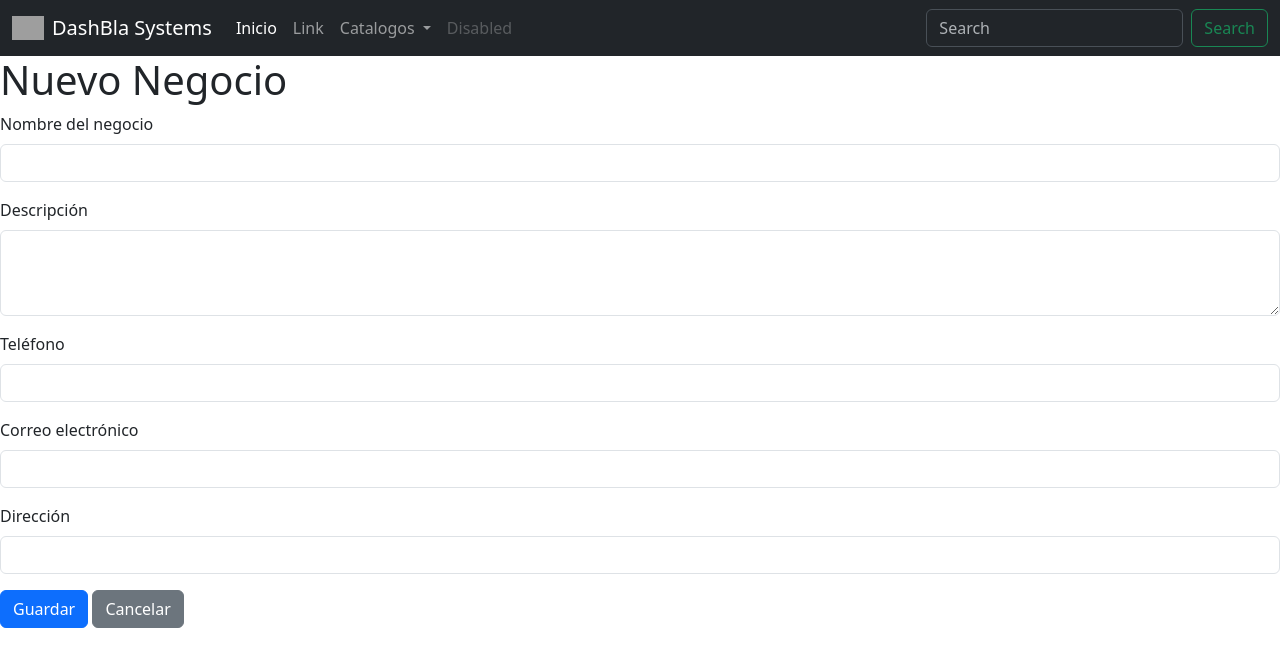
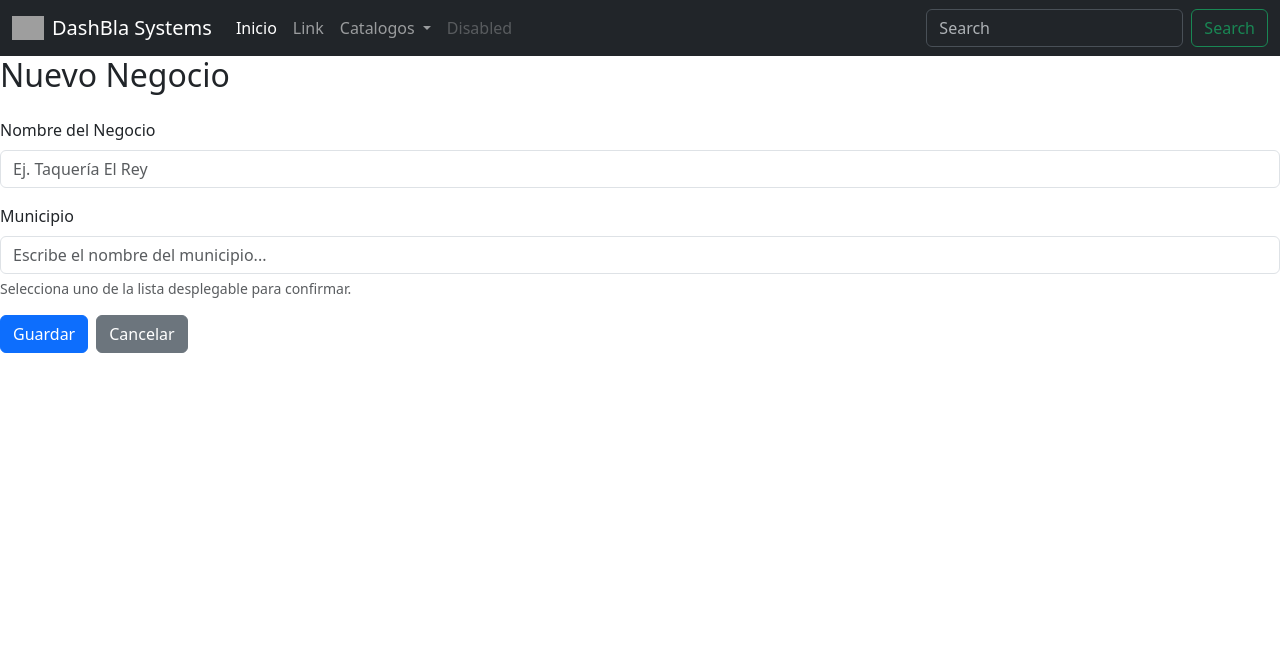
Before and after one commit to TheVampi/negocio-prograweb, a PHP site: page /admin/negocio.php?accion=crear in a window 1280 px wide. Shown: the top 667 px of the page. Run offline with PHP 8.4, Linux system fonts and the light colour scheme; data that the repository does not hold is empty; grey boxes are pictures that could not be loaded.

Commit message:
Correcciones y crud funcionando de acuerdo a clase 02/03/2026

```diff
--- a/src/negocio/admin/models/negocio.php
+++ b/src/negocio/admin/models/negocio.php
@@ -4,7 +4,10 @@ require_once(__DIR__."/../sistema.class.php");
 class Negocio extends Sistema{
     function leer(){
         $this->conectar();
-        $sql = "select * from negocio order by negocio";
+        $sql = "select n.id_negocio, n.negocio, m.municipio
+                from negocio n
+                left join municipio m on n.id_municipio = m.id_municipio
+                order by n.negocio";
         $stmt = $this->db->prepare($sql);
         $stmt->execute();
         $negocios = $stmt->fetchAll(PDO::FETCH_ASSOC);
@@ -19,16 +22,21 @@ class Negocio extends Sistema{
         $negocio = $stmt->fetch(PDO::FETCH_ASSOC);
         return $negocio;
     }
+    function obtenerMunicipios(){
+        $this->conectar();
+        $sql = "select id_municipio, municipio from municipio order by municipio";
+        $stmt = $this->db->prepare($sql);
+        $stmt->execute();
+        $municipios = $stmt->fetchAll(PDO::FETCH_ASSOC);
+        return $municipios;
+    }
     function crear($data){
         $this->conectar();
-        $sql = "insert into negocio(negocio, descripcion, telefono, correo, direccion)
-                values (:negocio, :descripcion, :telefono, :correo, :direccion)";
+        $sql = "insert into negocio(negocio, id_municipio)
+                values (:negocio, :id_municipio)";
         $stmt = $this->db->prepare($sql);
-        $stmt->bindParam(":negocio",     $data['negocio'],     PDO::PARAM_STR);
-        $stmt->bindParam(":descripcion", $data['descripcion'], PDO::PARAM_STR);
-        $stmt->bindParam(":telefono",    $data['telefono'],    PDO::PARAM_STR);
-        $stmt->bindParam(":correo",      $data['correo'],      PDO::PARAM_STR);
-        $stmt->bindParam(":direccion",   $data['direccion'],   PDO::PARAM_STR);
+        $stmt->bindParam(":negocio",      $data['negocio'],      PDO::PARAM_STR);
+        $stmt->bindParam(":id_municipio", $data['id_municipio'], PDO::PARAM_INT);
         $resultado = $stmt->execute();
         $cantidad = $stmt->rowCount();
         return $cantidad;
--- a/src/negocio/admin/negocio.php
+++ b/src/negocio/admin/negocio.php
@@ -7,6 +7,7 @@ $app = new Negocio();
 
 $id = (isset($_GET['id']))?$_GET['id']:null;
 $accion = (isset($_GET['accion']))?$_GET['accion']:null;
+$municipios = $app->obtenerMunicipios();
 
 include_once(__DIR__.'/views/header.php');
 
@@ -14,11 +15,8 @@ switch($accion){
     case 'crear':
         if(isset($_POST['negocio'])){
             $data = [
-                "negocio"     => $_POST['negocio'],
-                "descripcion" => $_POST['descripcion'],
-                "telefono"    => $_POST['telefono'],
-                "correo"      => $_POST['correo'],
-                "direccion"   => $_POST['direccion']
+                "negocio"      => $_POST['negocio'],
+                "id_municipio" => $_POST['id_municipio']
             ];
             $cantidad = $app->crear($data);
             if ($cantidad){
--- a/src/negocio/admin/views/negocio/formulario_crear.php
+++ b/src/negocio/admin/views/negocio/formulario_crear.php
@@ -1,25 +1,70 @@
-<h1>Nuevo Negocio</h1>
-<form action="negocio.php?accion=crear" method="POST">
+<h2 class="mb-4">Nuevo Negocio</h2>
+
+<div class="form-section">
+    <form action="negocio.php?accion=crear" method="POST" id="form-negocio">
+
         <div class="mb-3">
-        <label for="negocio" class="form-label">Nombre del negocio</label>
-        <input type="text" class="form-control" name="negocio" id="negocio" required>
+            <label for="negocio" class="form-label">Nombre del Negocio</label>
+            <input type="text" class="form-control" name="negocio" id="negocio" required maxlength="100" placeholder="Ej. Taquería El Rey">
         </div>
+
         <div class="mb-3">
-        <label for="descripcion" class="form-label">Descripción</label>
-        <textarea class="form-control" name="descripcion" id="descripcion" rows="3"></textarea>
+            <label for="municipio_buscar" class="form-label">Municipio</label>
+            <input type="text"
+                   class="form-control"
+                   id="municipio_buscar"
+                   list="lista_municipios"
+                   autocomplete="off"
+                   required
+                   placeholder="Escribe el nombre del municipio...">
+            <datalist id="lista_municipios">
+                <?php foreach ($municipios as $municipio): ?>
+                    <option value="<?php echo htmlspecialchars($municipio['municipio']); ?>"></option>
+                <?php endforeach; ?>
+            </datalist>
+            <input type="hidden" name="id_municipio" id="id_municipio">
+            <div class="form-text">Selecciona uno de la lista desplegable para confirmar.</div>
+            <div class="invalid-feedback">Selecciona un municipio válido de la lista.</div>
         </div>
-    <div class="mb-3">
-        <label for="telefono" class="form-label">Teléfono</label>
-        <input type="text" class="form-control" name="telefono" id="telefono">
+
+        <div class="d-flex gap-2 mt-2">
+            <input type="submit" class="btn btn-primary" name="negocio" value="Guardar">
+            <a href="negocio.php" class="btn btn-secondary">Cancelar</a>
         </div>
-    <div class="mb-3">
-        <label for="correo" class="form-label">Correo electrónico</label>
-        <input type="email" class="form-control" name="correo" id="correo">
+
+    </form>
 </div>
-    <div class="mb-3">
-        <label for="direccion" class="form-label">Dirección</label>
-        <input type="text" class="form-control" name="direccion" id="direccion">
-    </div>
-    <input type="submit" class="btn btn-primary" name="enviar" value="Guardar">
-    <a href="negocio.php" class="btn btn-secondary">Cancelar</a>
-</form>
+
+<script>
+var municipioMap = <?php
+$map = [];
+foreach ($municipios as $municipio) {
+    $map[$municipio['municipio']] = (int)$municipio['id_municipio'];
+}
+echo json_encode($map);
+?>;
+
+var inputBuscar = document.getElementById('municipio_buscar');
+var inputId     = document.getElementById('id_municipio');
+
+inputBuscar.addEventListener('change', function () {
+    var id = municipioMap[this.value];
+    if (id) {
+        inputId.value = id;
+        this.classList.remove('is-invalid');
+        this.classList.add('is-valid');
+    } else {
+        inputId.value = '';
+        this.classList.remove('is-valid');
+        this.classList.add('is-invalid');
+    }
+});
+
+document.getElementById('form-negocio').addEventListener('submit', function (e) {
+    if (!inputId.value) {
+        e.preventDefault();
+        inputBuscar.classList.add('is-invalid');
+        inputBuscar.focus();
+    }
+});
+</script>
```
Also changed, not shown: src/negocio/admin/views/negocio/index.php (+2 -8 lines). Lines whose indentation alone changed are shown as unchanged.
